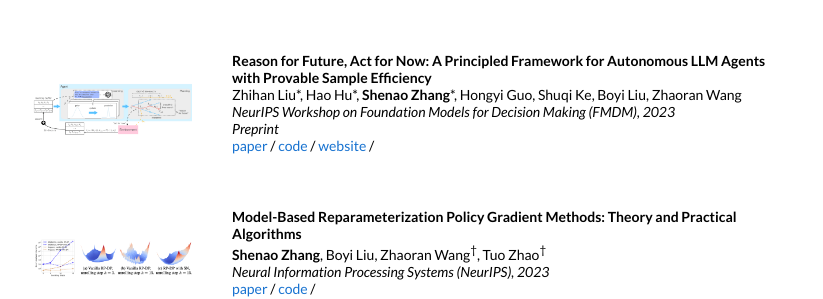
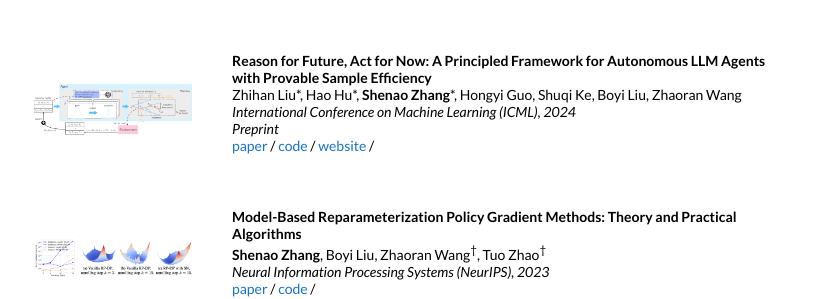
Before and after one commit to shenao-zhang/shenao-zhang.github.io, a Jekyll site: the page built from _posts/2023-12-08-rlllm.markdown, in a window 1280 px wide. Shown: the part 540-839 px from the top of the page, without its empty margins (228-1051 px from the left). Built offline with Jekyll 4.4.1, drawn with Linux system fonts in a browser that asks for light colours.

Commit message:
Update 2023-09-01-rafa.markdown

```diff
--- a/_posts/2023-09-01-rafa.markdown
+++ b/_posts/2023-09-01-rafa.markdown
@@ -6,7 +6,7 @@ image: /images/rafa.jpg
 categories: research
 author: "Shenao Zhang"
 authors: "Zhihan Liu*, Hao Hu*, <strong>Shenao Zhang</strong>*, Hongyi Guo, Shuqi Ke, Boyi Liu, Zhaoran Wang"
-venue: "NeurIPS Workshop on Foundation Models for Decision Making (FMDM), 2023 <br />
+venue: "International Conference on Machine Learning (ICML), 2024 <br />
 Preprint"
 arxiv: https://arxiv.org/abs/2309.17382
 website: https://agentification.github.io/RAFA
```
